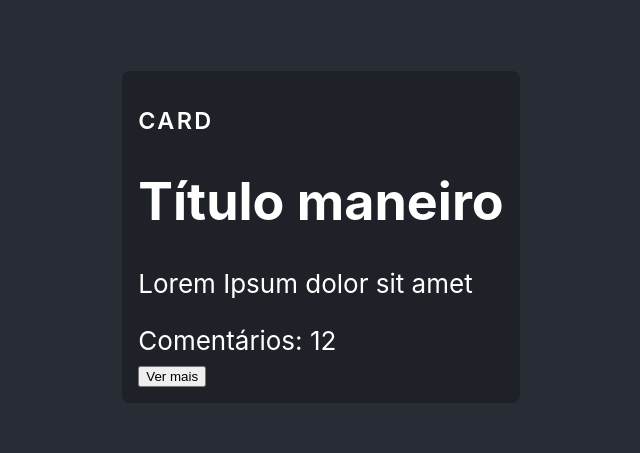
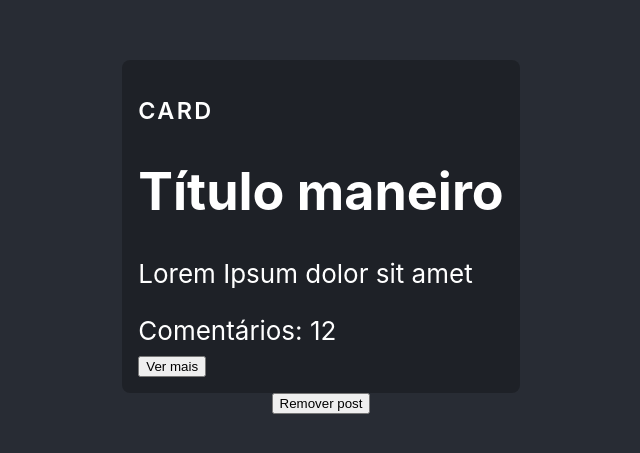
Before and after one commit to daniel-s-araujo/especialista-react, a React (Create React App) app in the folder erjs/: page / in a window 1280 px wide. Shown: the part 163-616 px from the top of the page, without its empty margins (319-959 px from the left). Built offline with nearby package versions, Linux system fonts and the light colour scheme.

Commit message:
2.27 Renderização condicional de várias formas

```diff
--- a/erjs/src/App.tsx
+++ b/erjs/src/App.tsx
@@ -1,10 +1,11 @@
 import { useState } from 'react';
 import './App.css';
 import Card from './components/Card';
-import Post from './components/Post';
+import Post, { PostObject } from './components/Post';
 
 function App() {
-  const [post] = useState({
+  console.log('renderizou app')
+  const [post, setPost] = useState<PostObject | undefined>({
     title: 'Título maneiro',
     content: 'Lorem Ipsum dolor sit amet'
   })
@@ -12,9 +13,15 @@ function App() {
   return (
     <div className="App">
       <header className="App-header">
-        <Card align="left" title={"Card"}>
-          <Post post={post} totalComments={12} />
-        </Card>
+        {
+          !!post &&
+            <Card align="left" title={"Card"}>
+              <Post post={post} totalComments={12} />
+            </Card>
+        }
+        <button onClick={() => setPost(undefined)}>
+          Remover post
+        </button>
       </header>
     </div>
   );
--- a/erjs/src/components/Button.tsx
+++ b/erjs/src/components/Button.tsx
@@ -21,19 +21,16 @@ class Button extends Component<ButtonProps, ButtonState> {
 
   componentDidMount () {
     const timerId = setInterval(() => {
-      console.log('to rodando')
     }, 5000)
     this.setState({ timerId })
   }
 
   componentWillUnmount () {
-    console.log('Button será desmontado')
     if (this.state.timerId)
       clearInterval(this.state.timerId)
   }
 
   render () {
-    console.log('render')
     return <button
       onClick={() => {
         this.setState({
--- a/erjs/src/components/Post.tsx
+++ b/erjs/src/components/Post.tsx
@@ -9,7 +9,6 @@ interface PostProps {
 }
 
 export default function Post (props: PostProps) {
-  console.log('Post foi renderizado')
   return <div>
     <h1>{props.post.title}</h1>
     <p>{props.post.content}</p>
```
